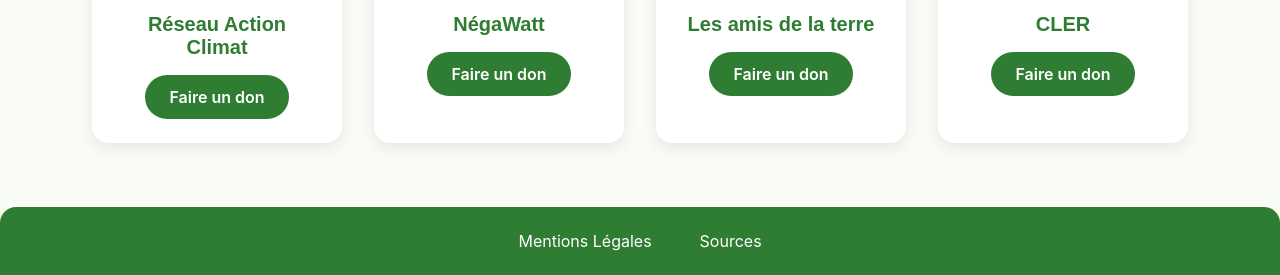
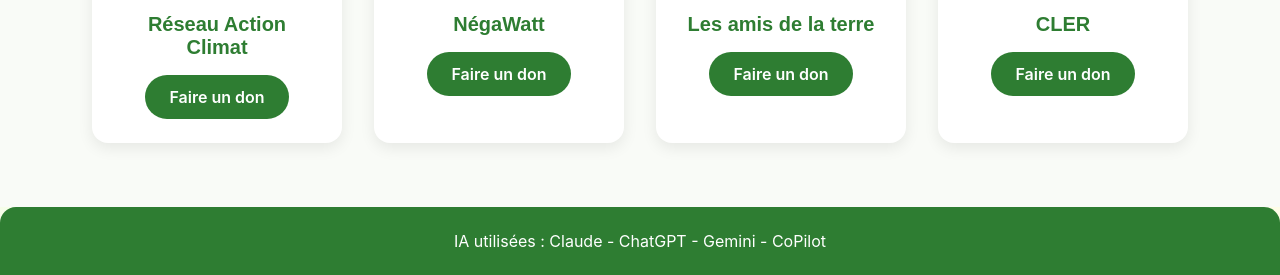
Before and after one commit to MatisRault/NuitInfo-main, a plain HTML site: page NuitInfo-main/index.html in a window 1280 px wide. Shown: the part 2142-2417 px from the top of the page. Drawn offline with nearby package versions, Linux system fonts and the light colour scheme; a script that the page names is missing.

Commit message:
add: footer

```diff
--- a/NuitInfo-main/index.html
+++ b/NuitInfo-main/index.html
@@ -194,8 +194,7 @@
 <button onclick="setTheme('dyslexia')">Dyslexia Mode</button> -->
           <div class="footer">
               <div class="footer-contenu">
-                  <a href="pages/mentionsLegales.html">Mentions Légales</a>
-                  <a href="pages/sources.html">Sources</a>
+                <p style="color: white;">IA utilisées : Claude - ChatGPT - Gemini - CoPilot</p>
               </div>
           </div>
           <script src="https://cdn.botpress.cloud/webchat/v2.3/inject.js"></script>
```
